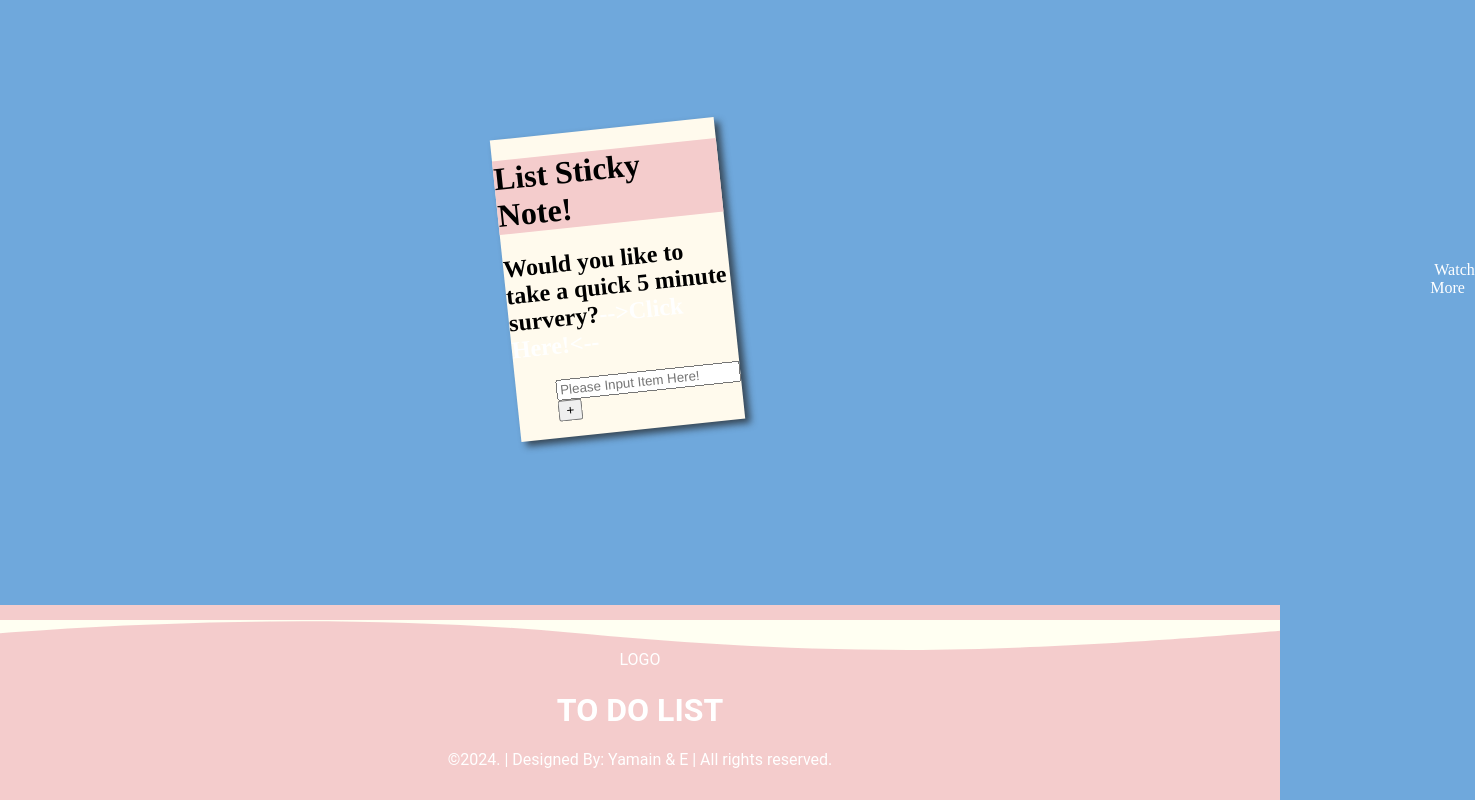
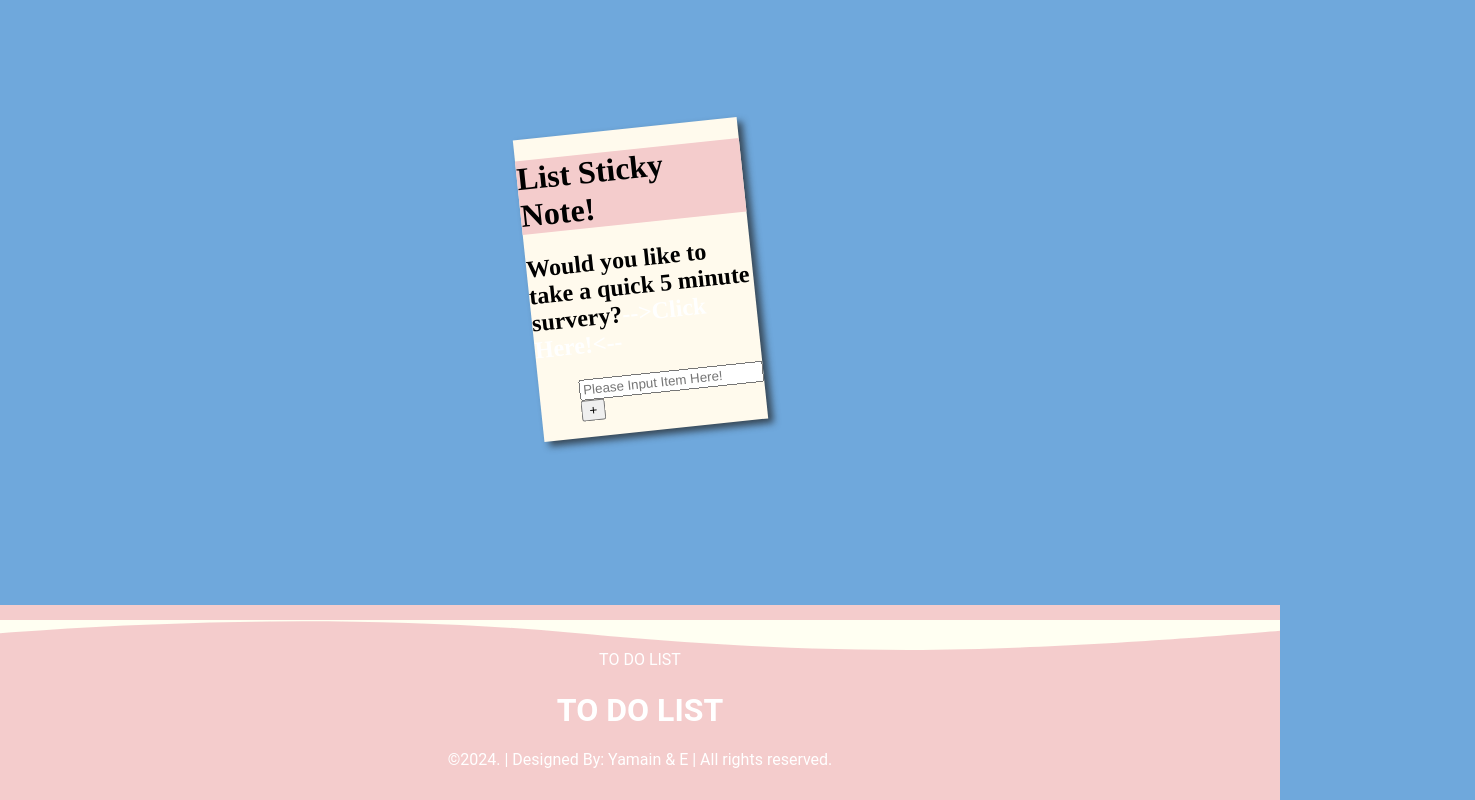
Before and after one commit to YamianR/JS-Fundamentals-III---To-Do-List, a website: page index.html in a window 1280 px wide. Shown: the whole page, 1475 px wide, since content can reach past the window. Drawn offline with Linux system fonts and the light colour scheme.

Commit message:
footer and read me done

```diff
--- a/index.html
+++ b/index.html
@@ -88,9 +88,7 @@
         </div>
       </div>
     </div>
-<a href="https://youtu.be/RLCKShRRwG0" target="_blank">
-  <i class="fa fa-youtube-play" aria-hidden="true"></i> &nbsp;Watch More
-</a>
+
 
 
 </body>
@@ -104,7 +102,7 @@
       <div class="footer-content-column">
         <div class="footer-logo">
           <a class="footer-logo-link" href="#">
-            <span class="hidden-link-text">LOGO</span>
+            <span class="hidden-link-text">TO DO LIST</span>
             <h1>TO DO LIST</h1>
           </a>
         </div>
```
Also changed, not shown: README.md.
